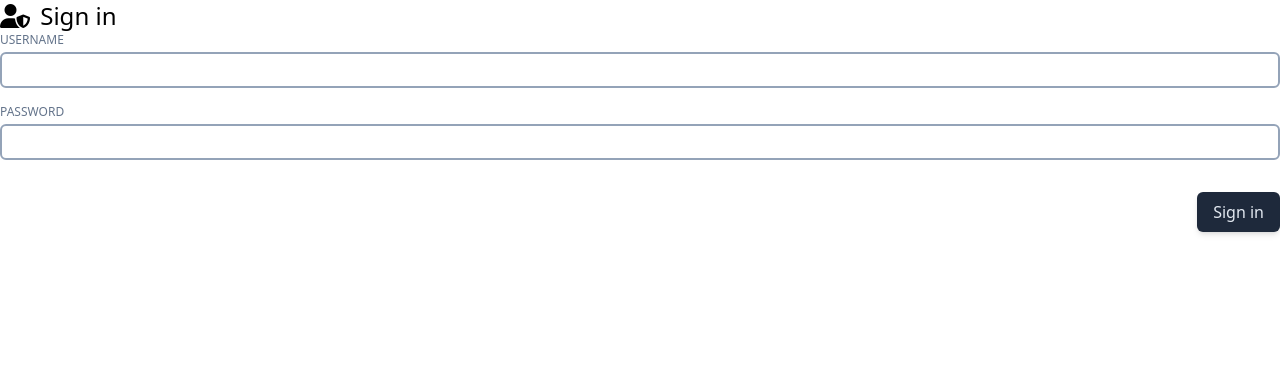
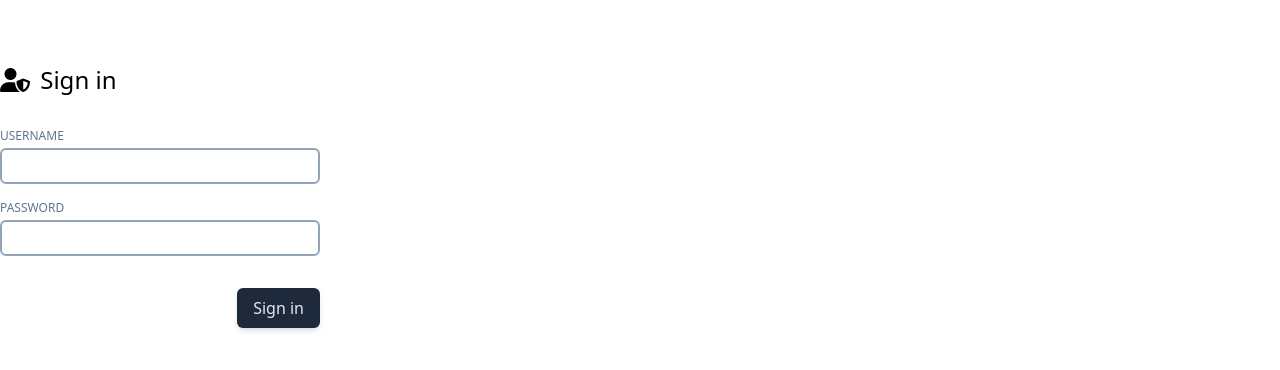
Before and after one commit to RonelTheGreat/inventory-app, a PHP site: template views/login/login.php in a window 1280 px wide. Shown: the top 370 px of the page. Run offline with PHP 8.4, Linux system fonts and the light colour scheme; the template is opened without the code that fills it, so the values that code supplies are empty; some libraries are stand-ins or nearby versions.

Commit message:
Auto generated styles

```diff
--- a/assets/styles/dist.css
+++ b/assets/styles/dist.css
@@ -696,6 +696,10 @@ video {
   margin-bottom: 1.25rem;
 }
 
+.mb-8 {
+  margin-bottom: 2rem;
+}
+
 .ml-1 {
   margin-left: 0.25rem;
 }
@@ -710,6 +714,10 @@ video {
 
 .mr-2 {
   margin-right: 0.5rem;
+}
+
+.mt-16 {
+  margin-top: 4rem;
 }
 
 .mt-8 {
@@ -750,6 +758,10 @@ video {
 
 .w-64 {
   width: 16rem;
+}
+
+.w-80 {
+  width: 20rem;
 }
 
 .w-full {
```
